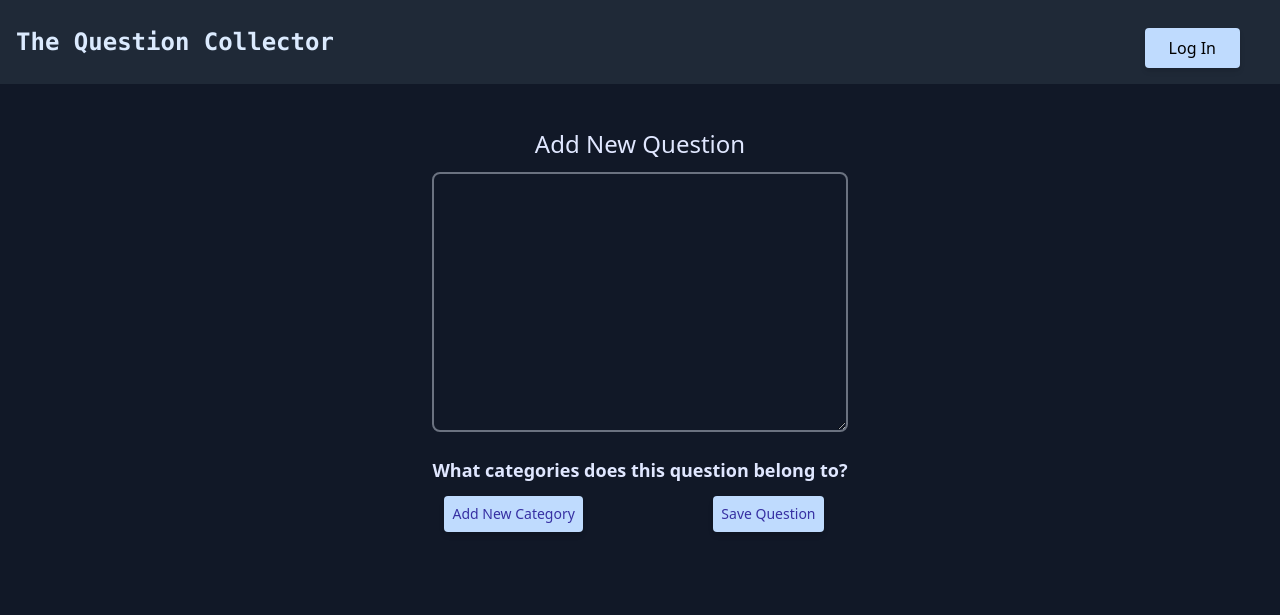
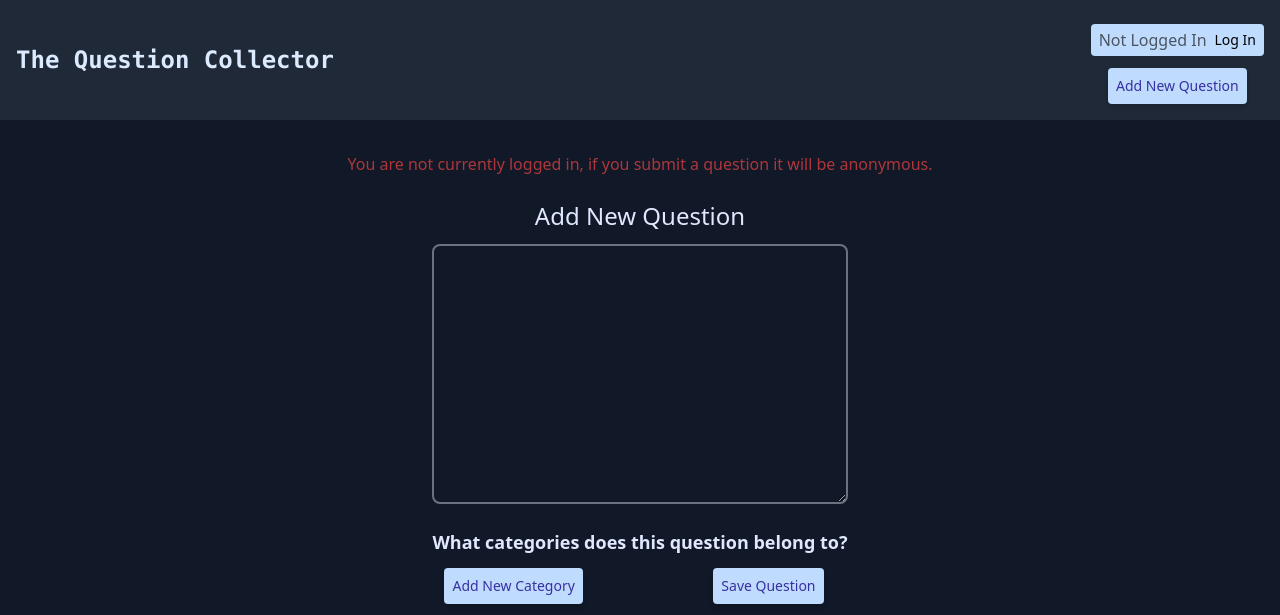
Before and after one commit to TKB-Web-Agency/the_question_collector, a Django app: page /add-new-question in a window 1280 px wide. Shown: the top 615 px of the page. Run offline with Django 3.2, Linux system fonts and the light colour scheme; data that the repository does not hold is empty; some libraries are stand-ins or nearby versions.

Commit message:
added anonymous warning to question page; fixed login redirect; styled user & question buttons in header

```diff
--- a/accounts/views.py
+++ b/accounts/views.py
@@ -5,12 +5,11 @@ from django.contrib.auth.decorators import login_required
 from .forms import MyUserCreationForm, UserUpdateForm
 from .models import CustomUser
 
-
+#Views Go Here
 class SignUpView(CreateView):
     form_class = MyUserCreationForm
-    success_url = reverse_lazy('/')
+    success_url = reverse_lazy('login')
     template_name = 'registration/signup.html'
-
 
 def profile(request, author):
     user = CustomUser.objects.get(username=author)
--- a/home/templates/home/add_new_question.html
+++ b/home/templates/home/add_new_question.html
@@ -5,7 +5,11 @@
 
 
 	<div class="grid grid-cols-1 place-items-center p-8">
-		<p class="text-indigo-100 text-2xl m-3" >Add New Question</p>
+		{% if user.is_authenticated %}
+		{% else %}
+			<p class="text-red-500 opacity-70">You are not currently logged in, if you submit a question it will be anonymous.</p>
+		{% endif %}
+		<p class="text-indigo-100 text-2xl mt-6 m-3" >Add New Question</p>
 		<div class="flex">
 		<form action="{% url 'home:add_new_question' %}" method="post">
 			{% csrf_token %}
--- a/home/templates/home/header.html
+++ b/home/templates/home/header.html
@@ -3,21 +3,29 @@
 	<a href="{% url 'home:homepage' %}"><h1 class="text-blue-100 font-mono font-bold text-2xl " >The Question Collector</h1></a>
 
 	{% if user.is_authenticated %}
-	<div>
-	<div class="mt-3 md:mr-6 p-2 bg-blue-200 hover:bg-blue-100 rounded transition ease-in duration-150 shadow-md text-center">
-		<a href="{% url 'home:add_new_question' %}" class="">
-			<p  class="text-sm text-indigo-800 hover:text-indigo-600">Add Question</p>
-		</a>
-	</div>
-	<div class="mt-3 md:mr-6 p-2 bg-blue-200 hover:bg-blue-100 rounded transition ease-in duration-150 shadow-md text-center">
-		<a href="{% url 'accounts:profile' author=user.username %}" class="">
-			<p  class="text-sm text-indigo-800 hover:text-indigo-600">{{ user.username }}</p>
-		</a>
-	</div>
+	<div class="grid place-items-center">
+		<div class="flex justify-between mt-2 p-1 px-2 bg-blue-200 rounded items-center">
+			<a class="text-gray-600 text-center mr-2 hover:underline" href="{% url 'accounts:profile' author=user.username %}" >{{ user.username }}</a>
+			<a class="text-sm hover:underline" href="{% url 'logout' %}">Log Out</a>
+		</div>
+		<div class="mt-3 p-2 bg-blue-200 hover:bg-blue-100 rounded transition ease-in duration-150 shadow-md text-center">
+			<a href="{% url 'home:add_new_question' %}" class="">
+				<p  class="text-sm text-indigo-800 hover:text-indigo-600">Add New Question</p>
+			</a>
+		</div>
 	</div>
 	{% else %}
-	<div class="mt-3 md:mr-6 p-2 px-6 bg-blue-200 hover:bg-blue-100 rounded transition ease-in duration-150 shadow-md text-center">
-	<a class="" href="{% url 'login' %}">Log In</a>
+	<div class="grid place-items-center">
+		<div class="flex justify-between mt-2 p-1 px-2 bg-blue-200 rounded items-center">
+			<p class="text-gray-600 text-center mr-2" >Not Logged In</p>
+			<a class="text-sm hover:underline" href="{% url 'login' %}">Log In</a>
+		</div>
+		<div class="mt-3 p-2 bg-blue-200 hover:bg-blue-100 rounded transition ease-in duration-150 shadow-md text-center">
+			<a href="{% url 'home:add_new_question' %}" class="">
+				<p  class="text-sm text-indigo-800 hover:text-indigo-600">Add New Question</p>
+			</a>
+		</div>
 	</div>
+
 	{% endif %}
 </div>
--- a/the_question_collector/settings.py
+++ b/the_question_collector/settings.py
@@ -73,6 +73,8 @@ TEMPLATES = [
         },
     },
 ]
+LOGIN_REDIRECT_URL = '/'
+LOGOUT_REDIRECT_URL = '/'
 
 WSGI_APPLICATION = 'the_question_collector.wsgi.application'
 
--- a/theme/static/css/dist/styles.css
+++ b/theme/static/css/dist/styles.css
@@ -832,6 +832,12 @@ select {
 .mr-12 {
 	margin-right: 3rem;
 }
+.mr-2 {
+	margin-right: 0.5rem;
+}
+.mt-2 {
+	margin-top: 0.5rem;
+}
 .block {
 	display: block;
 }
@@ -965,6 +971,9 @@ select {
 .p-5 {
 	padding: 1.25rem;
 }
+.p-1 {
+	padding: 0.25rem;
+}
 .px-2 {
 	padding-left: 0.5rem;
 	padding-right: 0.5rem;
@@ -1068,6 +1077,28 @@ select {
 	--tw-text-opacity: 1;
 	color: rgba(165, 180, 252, var(--tw-text-opacity));
 }
+.text-gray-600 {
+	--tw-text-opacity: 1;
+	color: rgba(75, 85, 99, var(--tw-text-opacity));
+}
+.text-red-500 {
+	--tw-text-opacity: 1;
+	color: rgba(239, 68, 68, var(--tw-text-opacity));
+}
+.text-red-300 {
+	--tw-text-opacity: 1;
+	color: rgba(252, 165, 165, var(--tw-text-opacity));
+}
+.text-red-400 {
+	--tw-text-opacity: 1;
+	color: rgba(248, 113, 113, var(--tw-text-opacity));
+}
+.opacity-50 {
+	opacity: 0.5;
+}
+.opacity-70 {
+	opacity: 0.7;
+}
 .shadow-md {
 	--tw-shadow: 0 4px 6px -1px rgba(0, 0, 0, 0.1), 0 2px 4px -1px rgba(0, 0, 0, 0.06);
 	box-shadow: var(--tw-ring-offset-shadow, 0 0 #0000), var(--tw-ring-shadow, 0 0 #0000), var(--tw-shadow);
```
